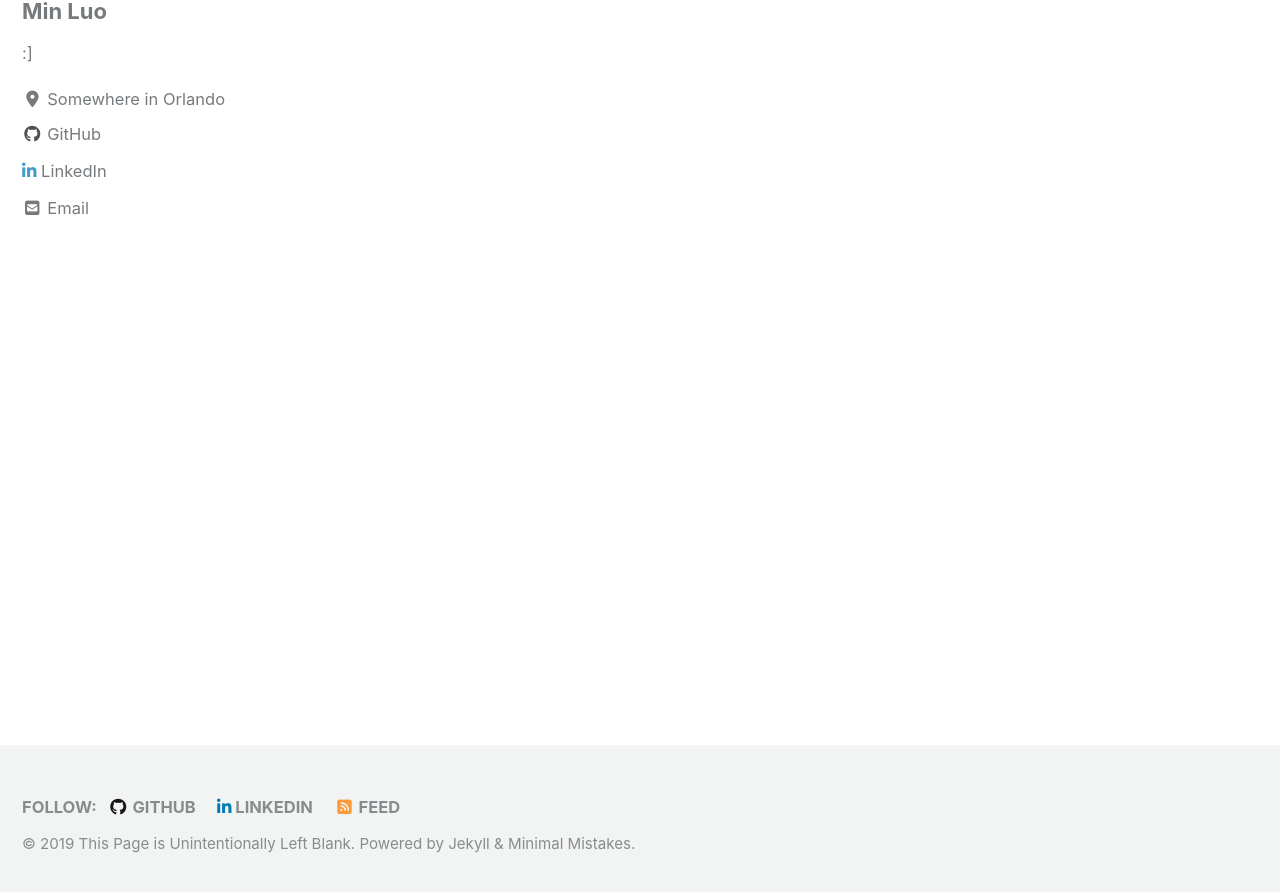
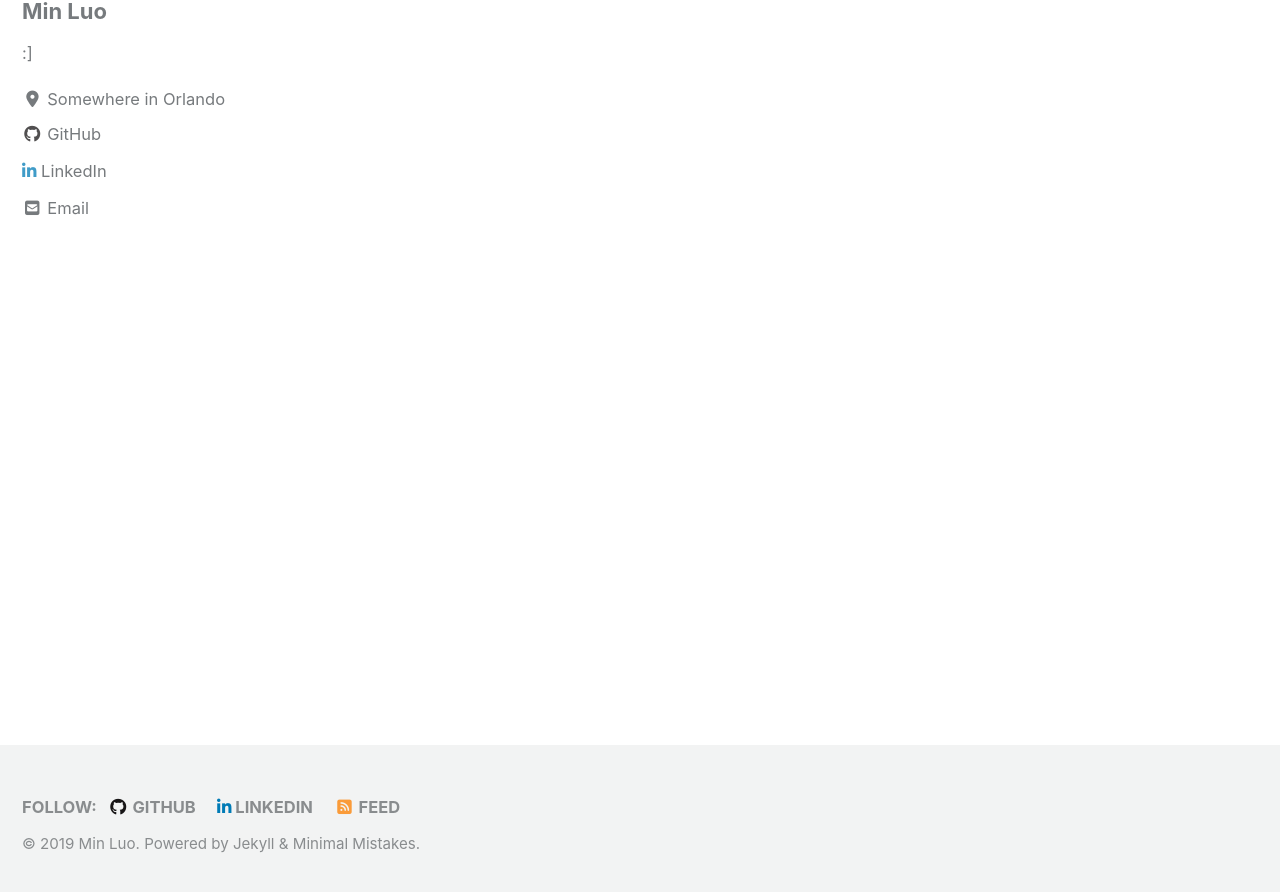
Before and after one commit to hminluo/hminluo.github.io, a Jekyll site: the page built from index.html, in a window 1280 px wide and 900 px high, scrolled down 222 px. Shown: the top 892 px of the window. Built offline with Jekyll 4.4.1, drawn with Linux system fonts in a browser that asks for light colours; cached includes are drawn as plain includes; nearby versions of some CDN libraries; the list of posts is cut into pages by our own code; some of the changed text lies outside the part shown.

Commit message:
Update _config.yml

```diff
--- a/_config.yml
+++ b/_config.yml
@@ -19,14 +19,14 @@ locale                   : "en-US"
 title                    : "This Page is Unintentionally Left Blank"
 title_separator          : "-"
 subtitle                 : # site tagline that appears below site title in masthead
-name                     : "This Page is Unintentionally Left Blank"
+name                     : "Min Luo"
 description              : ":]"
 url                      : # the base hostname & protocol for your site e.g. "https://mmistakes.github.io"
 baseurl                  : # the subpath of your site, e.g. "/blog"
 repository               : # GitHub username/repo-name e.g. "mmistakes/minimal-mistakes"
 teaser                   : # path of fallback teaser image, e.g. "/assets/images/500x300.png"
 logo                     : "/assets/images/bio-photo.png"
-masthead_title           : "Min Luo"
+masthead_title           : "This Page is Unintentionally Left Blank"
 # breadcrumbs            : false # true, false (default)
 words_per_minute         : 200
 comments:
```
